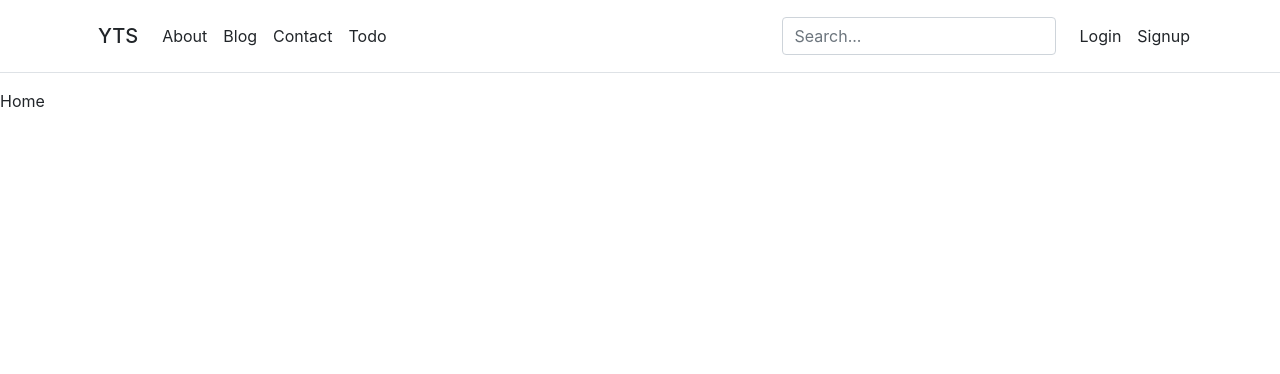
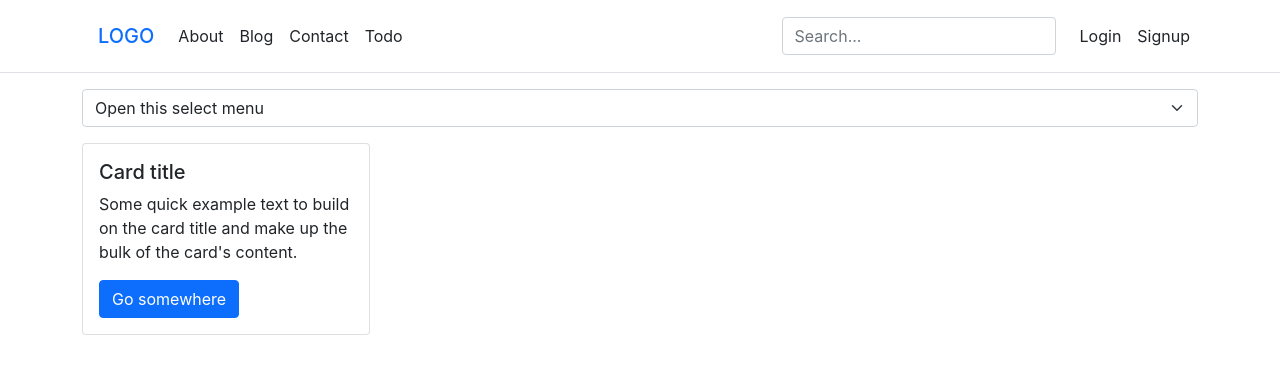
Before and after one commit to neophytz/react-ts, a React (Create React App) app: page / in a window 1280 px wide. Shown: the top 374 px of the page. Built offline with nearby package versions, Linux system fonts and the light colour scheme; no server answers.

Commit message:
weather api updates

```diff
--- a/src/components/header.tsx
+++ b/src/components/header.tsx
@@ -1,9 +1,12 @@
 import React from 'react'
-import { useNavigate } from 'react-router-dom'
+
+import { Link, useNavigate } from 'react-router-dom'
 
 export const Logo = () => {
     return (
-        <h5 className='my-0 mx-3 p-0'>YTS</h5>
+        <Link to='/' className='text-decoration-none'>
+            <h5 className='my-0 mx-3 p-0'>LOGO</h5>
+        </Link>
     )
 }
 
--- /dev/null
+++ b/src/service/weather.service.ts
@@ -0,0 +1,15 @@
+import axios from "axios";
+
+const options = {
+  method: 'GET',
+  url: 'https://weather-by-api-ninjas.p.rapidapi.com/v1/weather',
+  params: {city: 'New delhi'},
+  headers: {
+    'X-RapidAPI-Key': 'b06c93f613msh7a1cb31c819f61fp1e2c87jsnd7582594297a',
+    'X-RapidAPI-Host': 'weather-by-api-ninjas.p.rapidapi.com'
+  }
+};
+
+export const weather = async () => {
+  return await (await axios.request(options)).data;
+}
--- a/src/views/home.view.tsx
+++ b/src/views/home.view.tsx
@@ -1,7 +1,35 @@
-import React from 'react'
+import React, { useEffect } from 'react'
+import { weather } from '../service/weather.service'
 
 export const Home: React.FC<{theme: 'dark' | 'light'}> = ({theme}) => {
+
+  const getweather = async () => {
+    const _weather = await weather()
+    console.log(_weather)
+  }
+
+  useEffect(() => {
+    getweather()
+  }, [])
+
   return (
-    <div>Home</div>
+    <div className='container'>
+
+      <select className="form-select" aria-label="Default select example">
+        <option selected>Open this select menu</option>
+        <option value="1">New delhi</option>
+        <option value="2">New york</option>
+        <option value="3">Canada</option>
+      </select>
+
+      <div className="card mt-3" style={{width: '18rem'}}>
+        <div className="card-body">
+          <h5 className="card-title">Card title</h5>
+          <p className="card-text">Some quick example text to build on the card title and make up the bulk of the card's content.</p>
+          <a href="#" className="btn btn-primary">Go somewhere</a>
+        </div>
+      </div>
+
+    </div>
   )
 }
```
Also changed, not shown: 1 other file (tests, documents, lock files or other folders).
